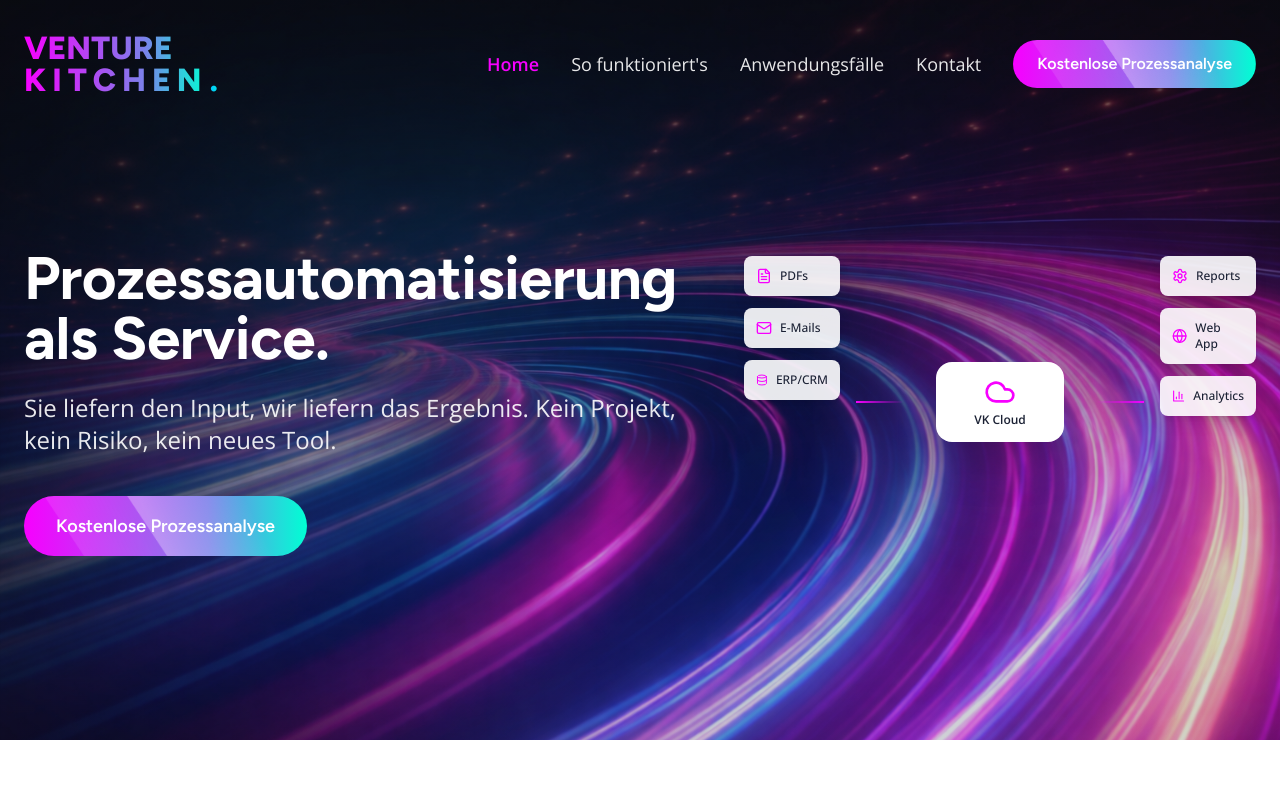
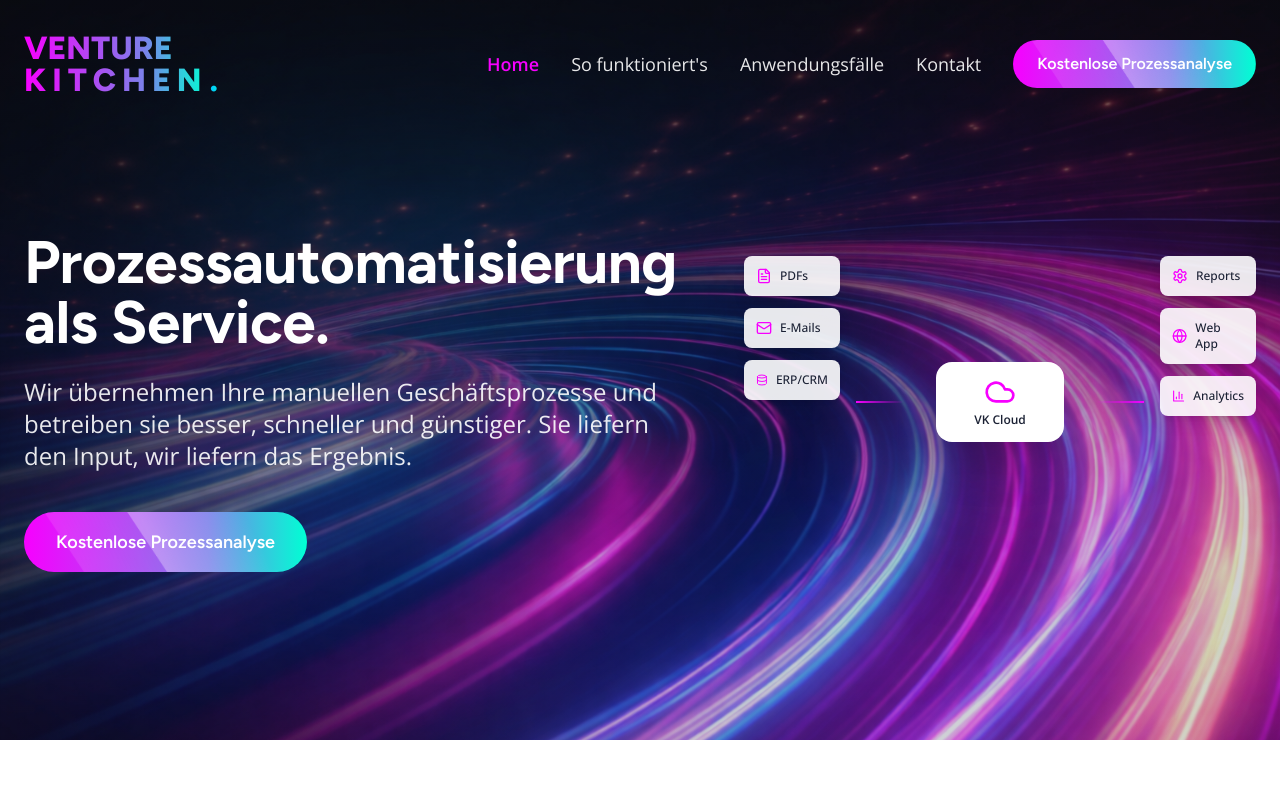
Before and after one commit to JulianFaupel/venture-kitchen-website, a React (Vite) app: page / in a window 1280 px wide. Shown: the top 800 px of the page. Built offline with nearby package versions, Linux system fonts and the light colour scheme.

Commit message:
v4: Subclaim fix - Input/Ergebnis statt Steuerberater

```diff
--- a/src/App.tsx
+++ b/src/App.tsx
@@ -189,7 +189,7 @@ function App() {
                   Prozessautomatisierung<br />als Service.
                 </h1>
                 <p className="text-xl lg:text-2xl text-white/90 mb-6 leading-relaxed">
-                  Sie liefern den Input, wir liefern das Ergebnis. Kein Projekt, kein Risiko, kein neues Tool.
+                  Wir übernehmen Ihre manuellen Geschäftsprozesse und betreiben sie besser, schneller und günstiger. Sie liefern den Input, wir liefern das Ergebnis.
                 </p>
                 <div className="flex flex-col sm:flex-row gap-4 mt-10">
                   <Link
```
